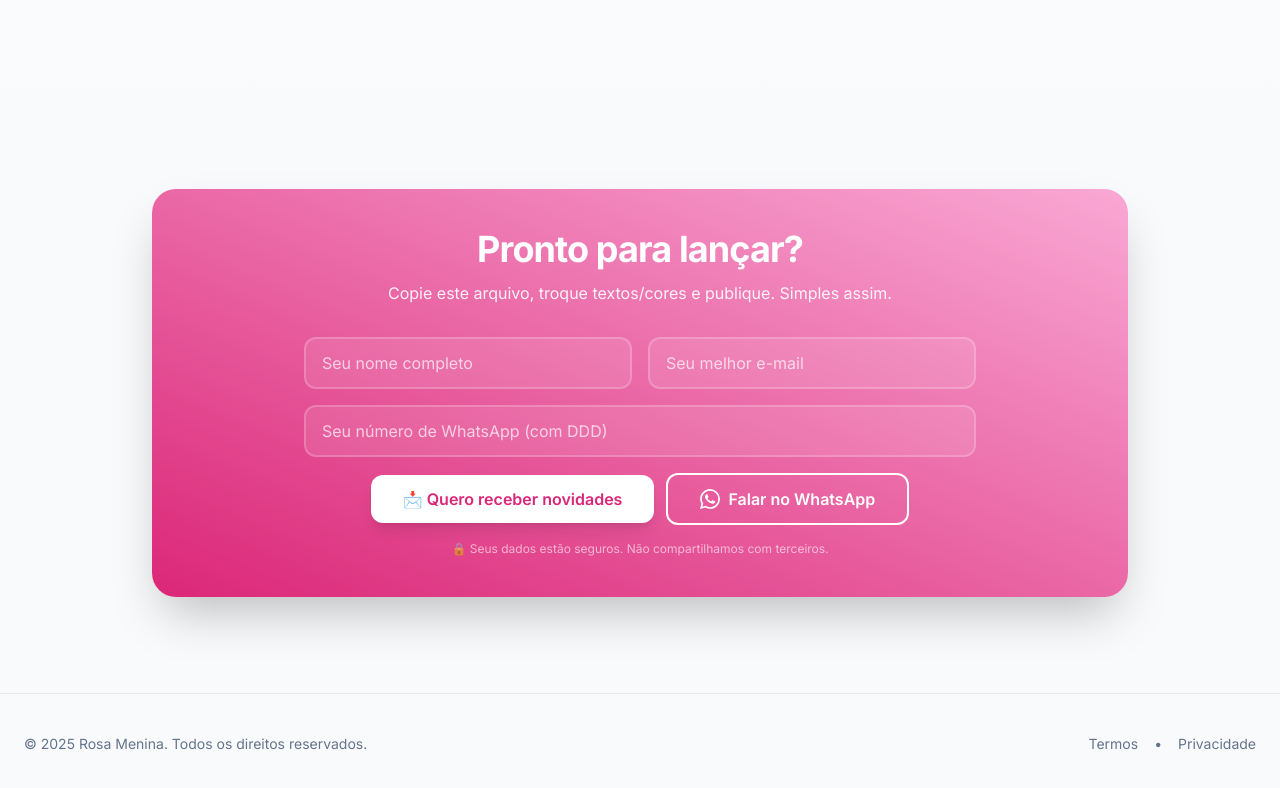
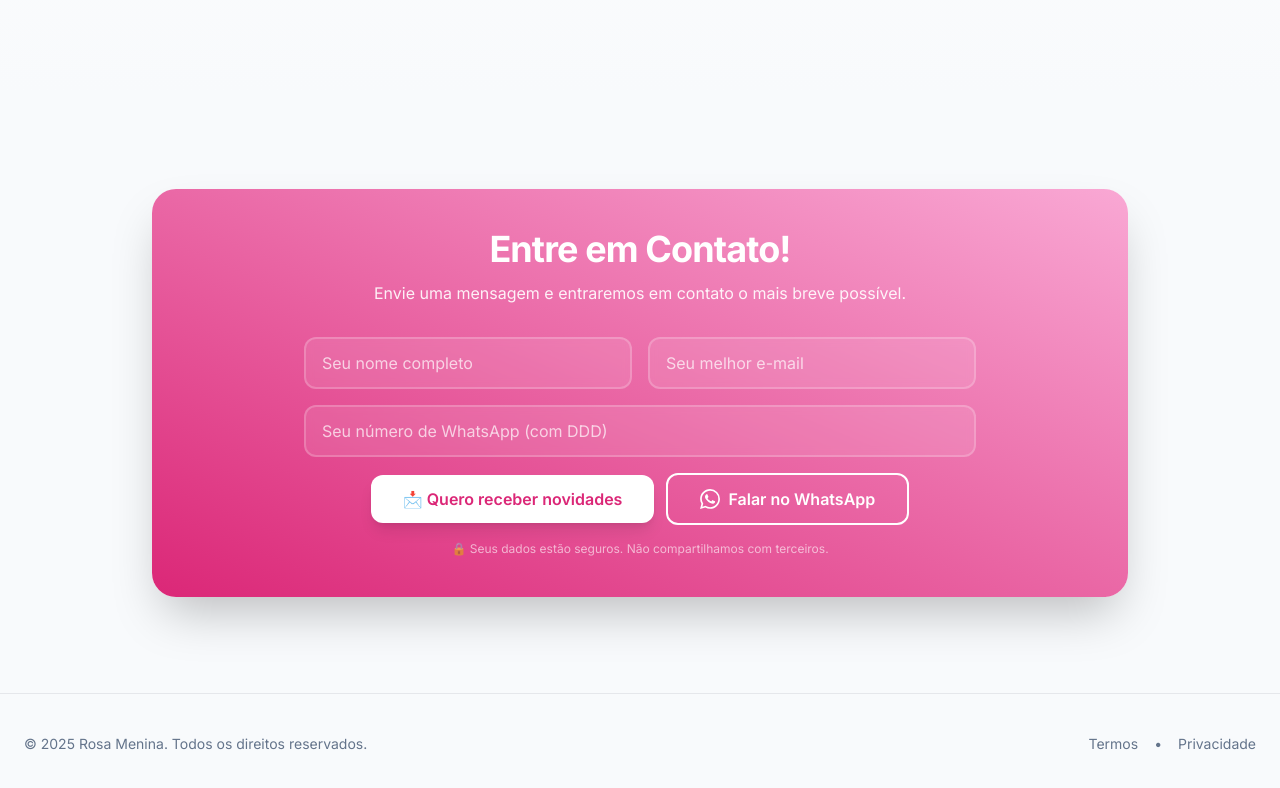
Before and after one commit to Nathanviana/rosa-menina-landing-page, a plain HTML site: page index.html in a window 1280 px wide. Shown: the part 3745-4533 px from the top of the page. Drawn offline with nearby package versions, Linux system fonts and the light colour scheme.

Commit message:
Update CTA section to encourage contact with users

```diff
--- a/index.html
+++ b/index.html
@@ -385,9 +385,8 @@
     <section id="cta" class="relative py-24">
         <div class="mx-auto max-w-5xl px-6 text-center" data-aos="fade-up">
             <div class="rounded-3xl bg-gradient-to-tr from-pink-600 to-pink-300 p-10 text-white shadow-2xl">
-                <h2 class="text-3xl font-bold tracking-tight sm:text-4xl">Pronto para lançar?</h2>
-                <p class="mx-auto mt-3 max-w-2xl text-white/90">Copie este arquivo, troque textos/cores e publique.
-                    Simples assim.</p>
+                <h2 class="text-3xl font-bold tracking-tight sm:text-4xl">Entre em Contato!</h2>
+                <p class="mx-auto mt-3 max-w-2xl text-white/90">Envie uma mensagem e entraremos em contato o mais breve possível.</p>
 
                 <!-- Formulário melhorado -->
                 <div class="mx-auto mt-8 max-w-2xl">
```
